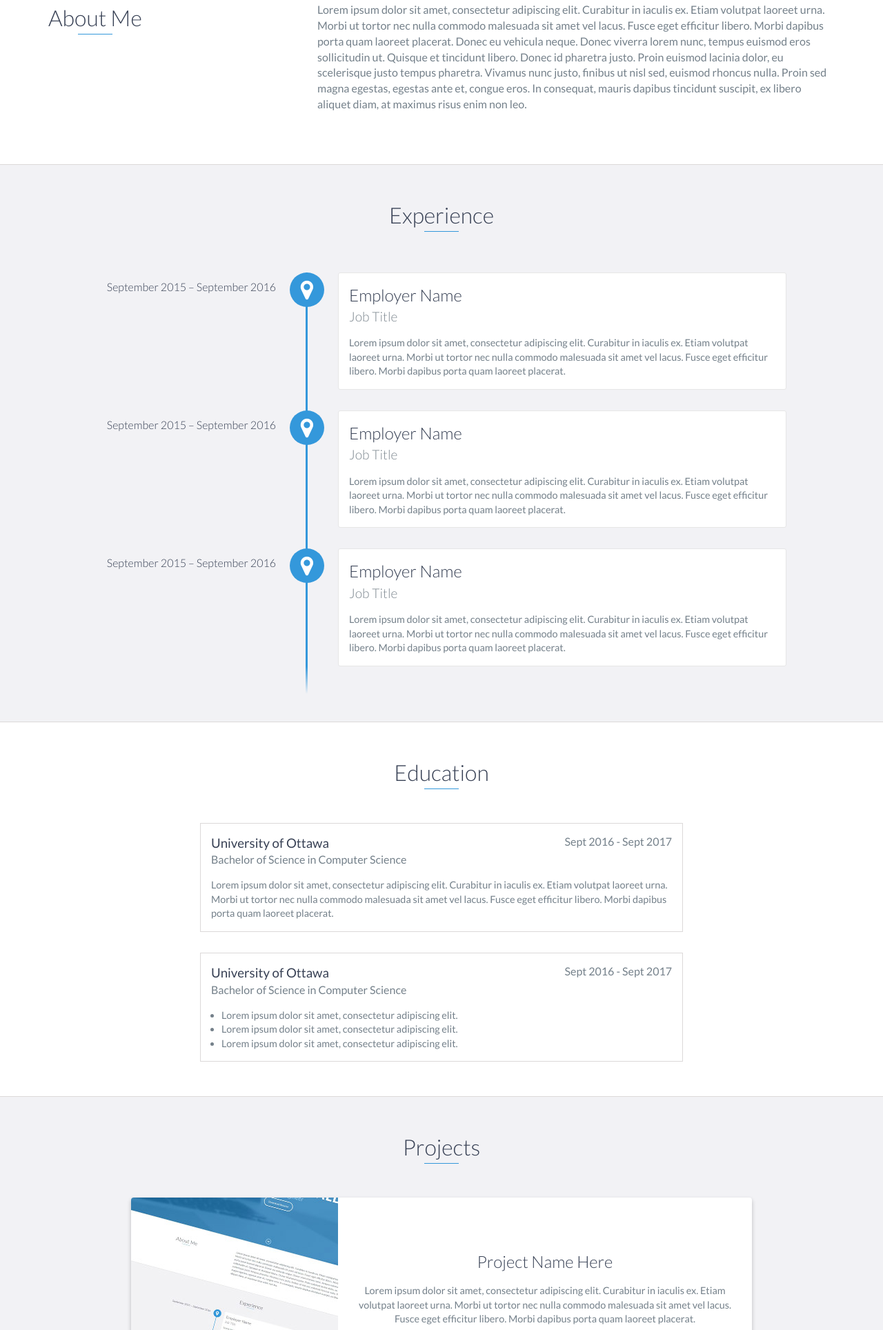
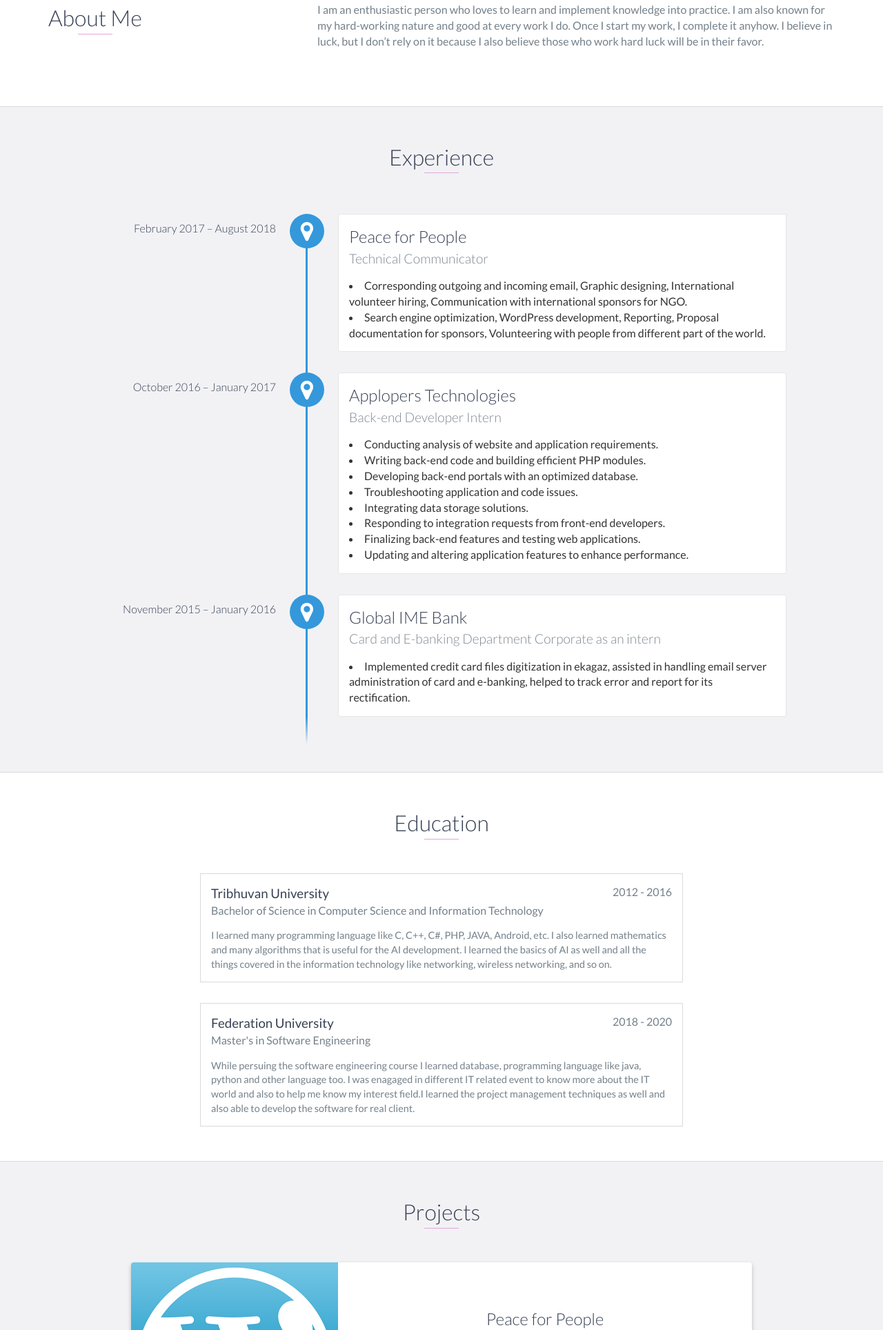
Before and after one commit to Rijita/rijitashrestha.github.io, a website: page docs/index.html in a window 1280 px wide. Shown: the part 872-2800 px from the top of the page at 69% size. Drawn offline with nearby package versions, Linux system fonts and the light colour scheme.

Commit message:
changes the content

```diff
--- a/docs/index.html
+++ b/docs/index.html
@@ -49,7 +49,7 @@
     <div id="lead">
         <div id="lead-content">
             <h1>Rijita Shrestha</h1>
-            <h2>Software Engineer</h2>
+
             <a href="rijita.pdf" class="btn-rounded-white" target="_blank">View Resume</a>
         </div>
         <!-- End #lead-content -->
@@ -73,9 +73,7 @@
                 </div>
                 <div class="col-md-8">
                     <p>
-                        Lorem ipsum dolor sit amet, consectetur adipiscing elit. Curabitur in iaculis ex. Etiam volutpat laoreet urna. Morbi ut tortor nec nulla commodo malesuada sit amet vel lacus. Fusce eget efficitur libero. Morbi dapibus porta quam laoreet placerat. Donec
-                        eu vehicula neque. Donec viverra lorem nunc, tempus euismod eros sollicitudin ut. Quisque et tincidunt libero. Donec id pharetra justo. Proin euismod lacinia dolor, eu scelerisque justo tempus pharetra. Vivamus nunc justo, finibus
-                        ut nisl sed, euismod rhoncus nulla. Proin sed magna egestas, egestas ante et, congue eros. In consequat, mauris dapibus tincidunt suscipit, ex libero aliquet diam, at maximus risus enim non leo.
+                        I am an enthusiastic person who loves to learn and implement knowledge into practice. I am also known for my hard-working nature and good at every work I do. Once I start my work, I complete it anyhow. I believe in luck, but I don’t rely on it because I also believe those who work hard luck will be in their favor.
                     </p>
                 </div>
             </div>
@@ -86,27 +84,37 @@
     <div id="experience" class="background-alt">
         <h2 class="heading">Experience</h2>
         <div id="experience-timeline">
-            <div data-date="September 2015 – September 2016">
-                <h3>Employer Name</h3>
-                <h4>Job Title</h4>
+            <div data-date="February 2017 – August 2018">
+                <h3>Peace for People </h3>
+                <h4>Technical Communicator</h4>
                 <p>
-                    Lorem ipsum dolor sit amet, consectetur adipiscing elit. Curabitur in iaculis ex. Etiam volutpat laoreet urna. Morbi ut tortor nec nulla commodo malesuada sit amet vel lacus. Fusce eget efficitur libero. Morbi dapibus porta quam laoreet placerat.
+                    <li>	Corresponding outgoing and incoming email, Graphic designing, International volunteer hiring, Communication with international sponsors for NGO.</li>
+<li>	Search engine optimization, WordPress development, Reporting, Proposal documentation for sponsors, Volunteering with people from different part of the world.</li>
+
                 </p>
             </div>
 
-            <div data-date="September 2015 – September 2016">
-                <h3>Employer Name</h3>
-                <h4>Job Title</h4>
+            <div data-date="October 2016 – January 2017">
+                <h3>Applopers Technologies </h3>
+                <h4>Back-end Developer Intern</h4>
                 <p>
-                    Lorem ipsum dolor sit amet, consectetur adipiscing elit. Curabitur in iaculis ex. Etiam volutpat laoreet urna. Morbi ut tortor nec nulla commodo malesuada sit amet vel lacus. Fusce eget efficitur libero. Morbi dapibus porta quam laoreet placerat.
+                    <li>	Conducting analysis of website and application requirements.</li>
+                    <li>	Writing back-end code and building efficient PHP modules.</li>
+                        <li>	Developing back-end portals with an optimized database.</li>
+                            <li>	Troubleshooting application and code issues.</li>
+                                <li>	Integrating data storage solutions.</li>
+                                    <li>	Responding to integration requests from front-end developers.</li>
+                                        <li>	Finalizing back-end features and testing web applications.</li>
+                                            <li>	Updating and altering application features to enhance performance.</li>
+
                 </p>
             </div>
 
-            <div data-date="September 2015 – September 2016">
-                <h3>Employer Name</h3>
-                <h4>Job Title</h4>
+            <div data-date="November 2015 – January 2016">
+                <h3>Global IME Bank</h3>
+                <h4>Card and E-banking Department Corporate as an intern</h4>
                 <p>
-                    Lorem ipsum dolor sit amet, consectetur adipiscing elit. Curabitur in iaculis ex. Etiam volutpat laoreet urna. Morbi ut tortor nec nulla commodo malesuada sit amet vel lacus. Fusce eget efficitur libero. Morbi dapibus porta quam laoreet placerat.
+                    <li>Implemented credit card files digitization in ekagaz, assisted in handling email server administration of card and e-banking, helped to track error and report for its rectification.</li>
                 </p>
             </div>
         </div>
@@ -116,30 +124,21 @@
     <div id="education">
         <h2 class="heading">Education</h2>
         <div class="education-block">
-            <h3>University of Ottawa</h3>
-            <span class="education-date">Sept 2016 - Sept 2017</span>
-            <h4>Bachelor of Science in Computer Science</h4>
+            <h3>Tribhuvan University</h3>
+            <span class="education-date">2012 - 2016</span>
+            <h4>Bachelor of Science in Computer Science  and Information Technology</h4>
             <p>
-                Lorem ipsum dolor sit amet, consectetur adipiscing elit. Curabitur in iaculis ex. Etiam volutpat laoreet urna. Morbi ut tortor nec nulla commodo malesuada sit amet vel lacus. Fusce eget efficitur libero. Morbi dapibus porta quam laoreet placerat.
+                I learned many programming language like C, C++, C#, PHP, JAVA, Android, etc. I also learned mathematics and many algorithms that is useful for the AI development. I learned the basics of AI as well and all the things covered in the information technology like networking, wireless networking, and so on.
             </p>
         </div>
         <!-- End .education-block -->
 
         <div class="education-block">
-            <h3>University of Ottawa</h3>
-            <span class="education-date">Sept 2016 - Sept 2017</span>
-            <h4>Bachelor of Science in Computer Science</h4>
-            <ul>
-                <li>
-                    Lorem ipsum dolor sit amet, consectetur adipiscing elit.
-                </li>
-                <li>
-                    Lorem ipsum dolor sit amet, consectetur adipiscing elit.
-                </li>
-                <li>
-                    Lorem ipsum dolor sit amet, consectetur adipiscing elit.
-                </li>
-            </ul>
+            <h3>Federation University</h3>
+            <span class="education-date">2018 - 2020</span>
+            <h4>Master's in Software Engineering</h4>
+            <p>While persuing the software engineering course I learned database, programming language like java, python and other language too. I was enagaged in different IT related event to know more about the IT world and also to help me know my interest field.I learned the project management techniques as well and also able to develop the software for real client. </p>
+
         </div>
         <!-- End .education-block -->
     </div>
@@ -151,15 +150,15 @@
             <div class="row">
                 <div class="project shadow-large">
                     <div class="project-image">
-                        <img src="images/project.jpg" />
+                        <img src="images/wordpress.png" />
                     </div>
                     <!-- End .project-image -->
                     <div class="project-info">
-                        <h3>Project Name Here</h3>
+                        <h3>Peace for People</h3>
                         <p>
-                            Lorem ipsum dolor sit amet, consectetur adipiscing elit. Curabitur in iaculis ex. Etiam volutpat laoreet urna. Morbi ut tortor nec nulla commodo malesuada sit amet vel lacus. Fusce eget efficitur libero. Morbi dapibus porta quam laoreet placerat.
+                            Website developed for NGO using WordPress which is the content management tools to develop any dynamic website in short time using different available plugins. The organization I have worked to develop this project works for women and children so the UI and functionality of the website was made according to the needs of the user.
                         </p>
-                        <a href="#">View Project</a>
+                        <a href="https://peace4people.org">View Project</a>
                     </div>
                     <!-- End .project-info -->
                 </div>
@@ -167,15 +166,15 @@
 
                 <div class="project shadow-large">
                     <div class="project-image">
-                        <img src="images/project.jpg" />
+                        <img src="images/Laravel.jpg" />
                     </div>
                     <!-- End .project-image -->
                     <div class="project-info">
-                        <h3>Project Name Here</h3>
+                        <h3>Nexco Consultancy</h3>
                         <p>
-                            Lorem ipsum dolor sit amet, consectetur adipiscing elit. Curabitur in iaculis ex. Etiam volutpat laoreet urna. Morbi ut tortor nec nulla commodo malesuada sit amet vel lacus. Fusce eget efficitur libero. Morbi dapibus porta quam laoreet placerat.
+                            This project was developed for our final year Master Project. The project is about the Education Management System which covers the admisson process and communicaton system. To developed this project Laravel framework was used and for database MySQL was used and to develop the front end of the system Bootstrap, HTML,CSS and JavaScript was used.
                         </p>
-                        <a href="#">View Project</a>
+                        <a href="https://www.youtube.com/watch?v=RLq4lwRivqQ">View Project</a>
                     </div>
                     <!-- End .project-info -->
                 </div>
@@ -188,32 +187,20 @@
     <div id="skills">
         <h2 class="heading">Skills</h2>
         <ul>
-            <li>JavaScript</li>
-            <li>Python</li>
-            <li>Ruby</li>
-            <li>Go</li>
-            <li>Node.js</li>
-            <li>AngularJs</li>
+            <li>PHP</li>
+            <li>Laravel</li>
+            <li>Django</li>
+            <li>Flask</li>
             <li>React</li>
-            <li>Elixir</li>
             <li>Java</li>
             <li>C</li>
             <li>C#</li>
             <li>C++</li>
-            <li>Ruby on Rails</li>
+
             <li>JavaScript</li>
             <li>Python</li>
             <li>Ruby</li>
-            <li>Go</li>
-            <li>Node.js</li>
-            <li>AngularJs</li>
-            <li>React</li>
-            <li>Elixir</li>
-            <li>Java</li>
-            <li>C</li>
-            <li>C#</li>
-            <li>C++</li>
-            <li>Ruby on Rails</li>
+           <li>Ruby on Rails</li>
         </ul>
     </div>
     <!-- End #skills -->
@@ -237,7 +224,7 @@
             <div class="row">
                 <div class="col-sm-5 copyright">
                     <p>
-                        Copyright &copy; 2020 YOUR NAME
+                        Copyright &copy; 2020 RIJITA SHRESTHA
                     </p>
                 </div>
                 <div class="col-sm-2 top">
```
Also changed, not shown: docs/css/styles.css, docs/images/Laravel.jpg (added), docs/images/image.jpg (added), docs/images/wordpress.png (added).
